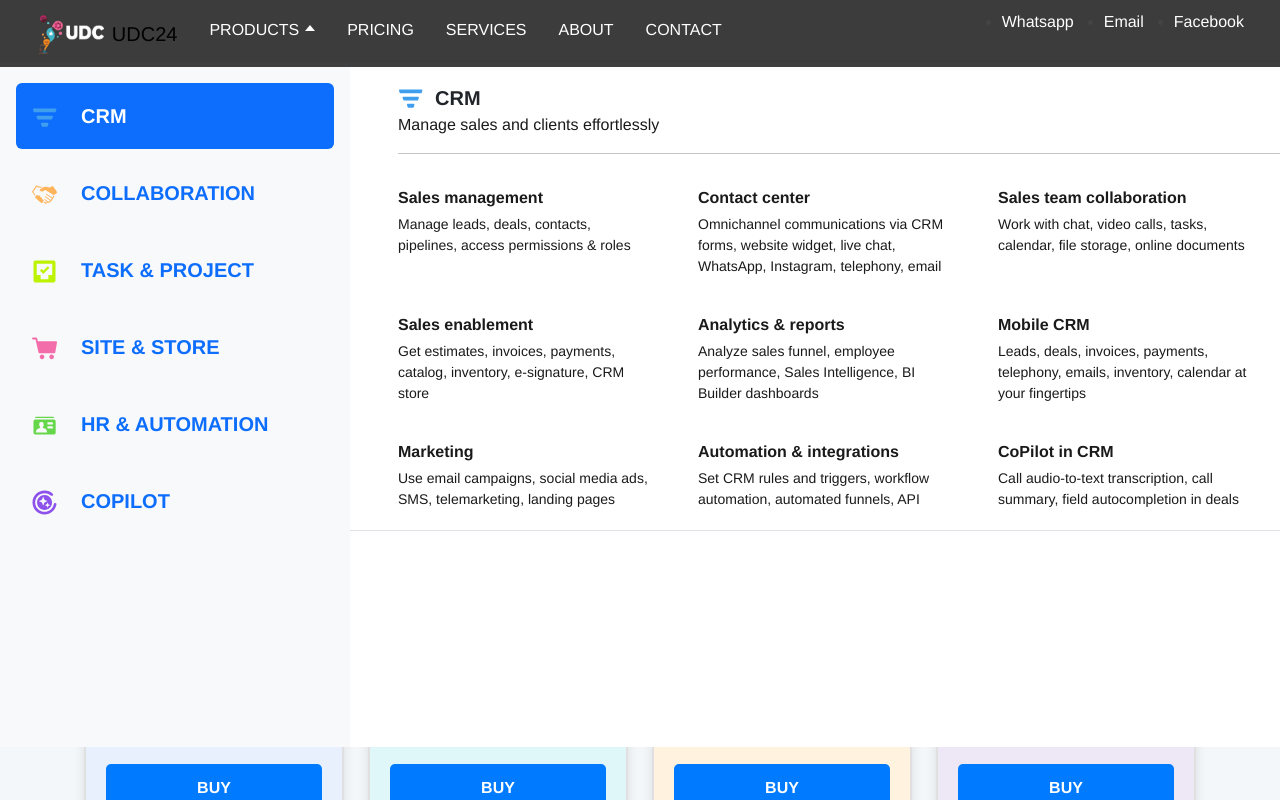
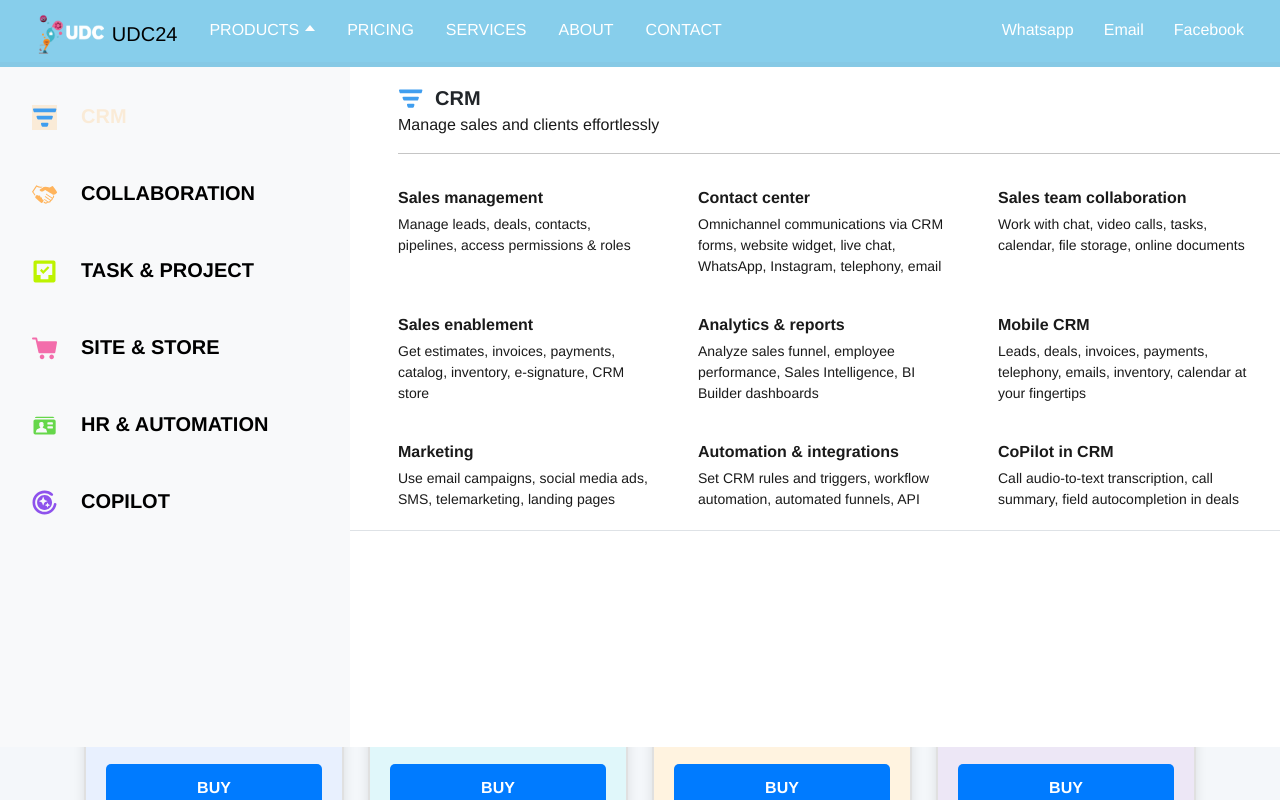
Before and after one commit to kite335/UDC_Test-Main, a React (Vite) app: page /UDC_Test-Main/pricing in a window 1280 px wide. Both pictures are taken after a click on the link "PRODUCTS". Shown: the top 800 px of the page. Built offline with nearby package versions, Linux system fonts and the light colour scheme.

Commit message:
dropdown, header color change

```diff
--- a/src/components/Dropdown.css
+++ b/src/components/Dropdown.css
@@ -5,3 +5,7 @@
 
 
 }
+
+.headingPanel:hover{
+ color:#87CEEB
+}
--- a/src/components/DropdownPanel.jsx
+++ b/src/components/DropdownPanel.jsx
@@ -26,7 +26,7 @@ return (
       {topicContent.map((page)=>(
       <a href="#" className="list-group-item list-group-item-action active py-3 lh-tight" aria-current="true">
         <div className="d-flex w-100 align-items-center justify-content-between">
-          <strong className="mb-1">{page.contentHeading}</strong>
+          <strong className="mb-1 headingPanel">{page.contentHeading}</strong>
 
         </div>
         <div className="col-10 mb-1 small">{page.des}</div>
--- a/src/components/Navbar.css
+++ b/src/components/Navbar.css
@@ -2,7 +2,7 @@
  BASIC NAVBAR COLORS
 -----------------------------*/
 .custom-navbar {
-  background-color: #3c3c3c !important;
+  background-color:#87CEEB!important;
 }
 
 .custom-navbar .nav-link {
@@ -15,7 +15,7 @@
 }
 
 .firstContainer{
-
+align-items: center;
 }
 
 .navLeft{
@@ -26,7 +26,12 @@ display:flex;
   display:flex;
   justify-content: space-around;
   column-gap: 30px;
+  align-items: center;
+  margin-bottom: 0px;
+}
 
+.navRight li {
+  list-style: none;
 }
 .navRight li a{
   color:white
--- a/src/components/Navbar.jsx
+++ b/src/components/Navbar.jsx
@@ -1,7 +1,7 @@
 import React, { useState } from "react";
 import { Link, useLocation } from "react-router-dom";
 import DropdownPanel from "./DropdownPanel";
-import Sidebar from "./Sidebar"
+import Sidebar from "./Sidebar";
 import logo from "../assets/logo1 .png";
 import crmIcon from "../assets/SidebarSvg/crm.svg";
 import "./Navbar.css";
@@ -20,29 +20,54 @@ const Navbar = ({ onAuthOpen, onOpenForm }) => {
   const [panelStatus, setPanelStatus] = useState(false);
   const [bitrixOpen, setBitrixOpen] = useState(false);
 
-  const [itemtoView,setItemToView]=useState({
-     panel:{
-      topicIcon:crmIcon,
-        topicHeading:"CRM",
-        topicTagLine:"Manage sales and clients effortlessly",
-        topicContent:[
-          {contentHeading:"Sales management",des:"Manage leads, deals, contacts, pipelines, access permissions & roles"},
-          {contentHeading:"Contact center",des:"Omnichannel communications via CRM forms, website widget, live chat, WhatsApp, Instagram, telephony, email"},
-          {contentHeading:"Sales team collaboration",des:"Work with chat, video calls, tasks, calendar, file storage, online documents"},
-          {contentHeading:"Sales enablement",des:"Get estimates, invoices, payments, catalog, inventory, e-signature, CRM store"},
-          {contentHeading:"Analytics & reports",des:"Analyze sales funnel, employee performance, Sales Intelligence, BI Builder dashboards"},
-          {contentHeading:"Mobile CRM",des:"Leads, deals, invoices, payments, telephony, emails, inventory, calendar at your fingertips"},
-          {contentHeading:"Marketing",des:"Use email campaigns, social media ads, SMS, telemarketing, landing pages"},
-          {contentHeading:"Automation & integrations",des:"Set CRM rules and triggers, workflow automation, automated funnels, API"},
-          {contentHeading:"CoPilot in CRM",des:"Call audio-to-text transcription, call summary, field autocompletion in deals"},
-
-
-        ]
-      }
-    })
-  const showDropdown=(dataForItem)=>{
-        setItemToView(dataForItem)
-  }
+  const [itemtoView, setItemToView] = useState({
+    panel: {
+      topicIcon: crmIcon,
+      topicHeading: "CRM",
+      topicTagLine: "Manage sales and clients effortlessly",
+      topicContent: [
+        {
+          contentHeading: "Sales management",
+          des: "Manage leads, deals, contacts, pipelines, access permissions & roles",
+        },
+        {
+          contentHeading: "Contact center",
+          des: "Omnichannel communications via CRM forms, website widget, live chat, WhatsApp, Instagram, telephony, email",
+        },
+        {
+          contentHeading: "Sales team collaboration",
+          des: "Work with chat, video calls, tasks, calendar, file storage, online documents",
+        },
+        {
+          contentHeading: "Sales enablement",
+          des: "Get estimates, invoices, payments, catalog, inventory, e-signature, CRM store",
+        },
+        {
+          contentHeading: "Analytics & reports",
+          des: "Analyze sales funnel, employee performance, Sales Intelligence, BI Builder dashboards",
+        },
+        {
+          contentHeading: "Mobile CRM",
+          des: "Leads, deals, invoices, payments, telephony, emails, inventory, calendar at your fingertips",
+        },
+        {
+          contentHeading: "Marketing",
+          des: "Use email campaigns, social media ads, SMS, telemarketing, landing pages",
+        },
+        {
+          contentHeading: "Automation & integrations",
+          des: "Set CRM rules and triggers, workflow automation, automated funnels, API",
+        },
+        {
+          contentHeading: "CoPilot in CRM",
+          des: "Call audio-to-text transcription, call summary, field autocompletion in deals",
+        },
+      ],
+    },
+  });
+  const showDropdown = (dataForItem) => {
+    setItemToView(dataForItem);
+  };
   console.log(panelStatus);
 
   const toggleBitrix = (e) => {
@@ -85,14 +110,11 @@ const Navbar = ({ onAuthOpen, onOpenForm }) => {
                 className="me-2 size"
                 style={{ height: "40px" }}
               />
-            <span className="custom-text d-none d-sm-inline">
-              UDC24
-            </span>
+              <span className="custom-text d-none d-sm-inline">UDC24</span>
             </Link>
 
             <ul className="navbar-nav ms-auto mb-2 mb-lg-0">
               {/* HOME */}
-
 
               {/* PRODUCTS DROPDOWN (Mega menu) */}
               <li className={`nav-item dropdown custom-dropdown`}>
@@ -100,9 +122,8 @@ const Navbar = ({ onAuthOpen, onOpenForm }) => {
                   onClick={() => {
                     panelStatus === false
                       ? setPanelStatus(true)
-                      : setPanelStatus(false)
+                      : setPanelStatus(false);
                   }}
-
                   className={`nav-link px-3 dropdown-toggle ${panelStatus && "rotate"
                     }`}
                   href="#"
@@ -156,29 +177,29 @@ const Navbar = ({ onAuthOpen, onOpenForm }) => {
                 </Link>
               </li>
             </ul>
-
           </div>
-
 
           {/* MENU ITEM LOGIC START HERE */}
 
           <ul className="navRight">
-           <li><a href="">Whatsapp</a></li>
-           <li><a href="">Email</a></li>
-           <li><a href="">Facebook</a></li>
+            <li>
+              <a href="">Whatsapp</a>
+            </li>
+            <li>
+              <a href="">Email</a>
+            </li>
+            <li>
+              <a href="">Facebook</a>
+            </li>
           </ul>
           {/* MAIN MENU BAR END HERE */}
         </div>
       </nav>
 
       <div className="importedProducts">
-
-
-      <Sidebar sidebarStatus={panelStatus} showDropDown={showDropdown}/>
-      <DropdownPanel   sidebarStatus={panelStatus} viewItem={itemtoView}/>
-
+        <Sidebar sidebarStatus={panelStatus} showDropDown={showDropdown} />
+        <DropdownPanel sidebarStatus={panelStatus} viewItem={itemtoView} />
       </div>
-
     </>
   );
 };
--- /dev/null
+++ b/src/components/Sidebar.css
@@ -0,0 +1,11 @@
+.select{
+    background-color:#87CEEB ;
+    color:antiquewhite !important;
+}
+.sideItem{
+color:black !important;
+}
+.svgSelect{
+    background-color: antiquewhite;
+
+}
--- a/src/components/Sidebar.jsx
+++ b/src/components/Sidebar.jsx
@@ -1,4 +1,5 @@
 import {useState,useRef} from 'react';
+import './Sidebar.css'
 
 import crmIcon from "../assets/SidebarSvg/crm.svg";
 import collabIcon from "../assets/SidebarSvg/collaboration.svg";
@@ -199,8 +200,8 @@ const [activeClass,setactiveClass]=useState(false)
       {sidebarData.map((sideItem,index)=>(
         <div key={index} >
          <li class="nav-item">
-        <a href="#" className={`nav-link fw-bold fs-5 py-3 ${index===classActive.current?"active":""}` }  aria-current="page" id={index} onClick={(e)=>{handleDropDown(e,dropdown)}}>
-         <img src={sideItem.icon}></img>
+        <a href="#" className={`nav-link fw-bold fs-5 py-3  ${index===classActive.current?"select":"sideItem"}` }  aria-current="page" id={index} onClick={(e)=>{handleDropDown(e,dropdown)}}>
+         <img src={sideItem.icon} className={`${index===classActive.current?"svgSelect":""}`}></img>
 
           <svg class="bi me-2" width="16" height="16"><use xlink:href="#home"></use></svg>
           {sideItem.listItem}
```
Lines whose indentation alone changed are shown as unchanged.
